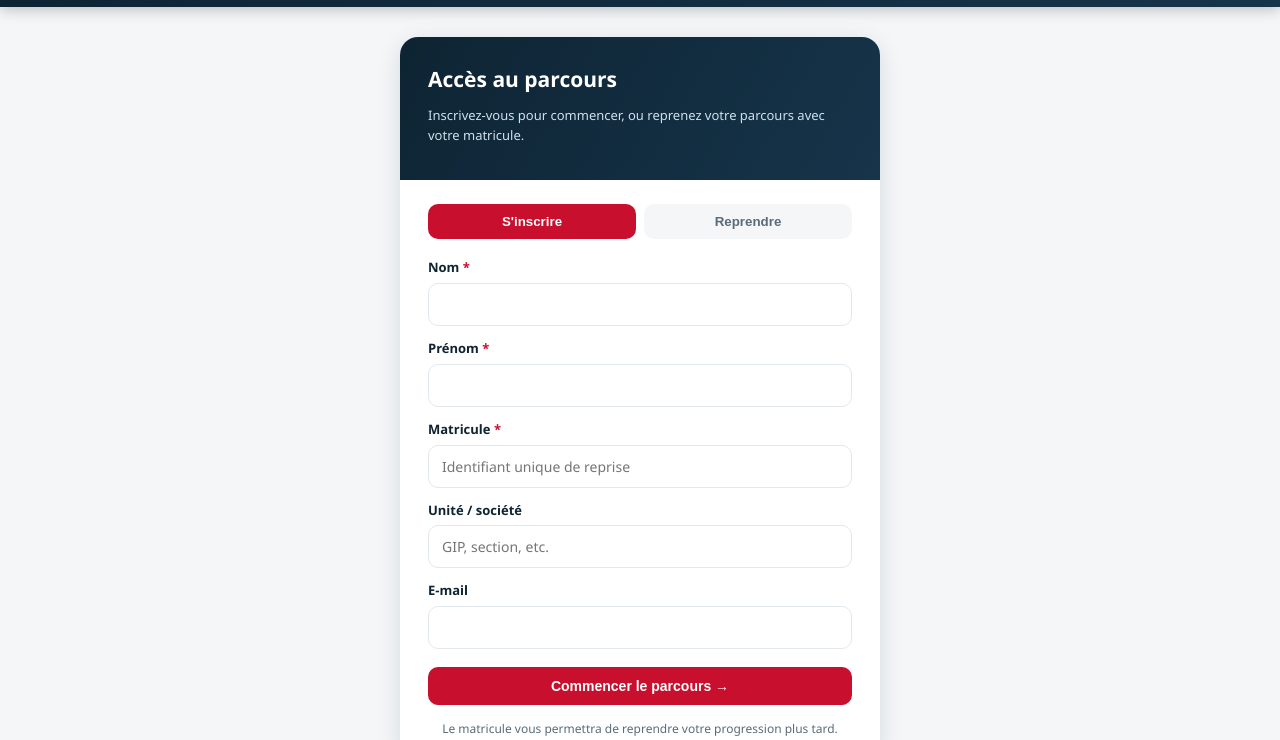
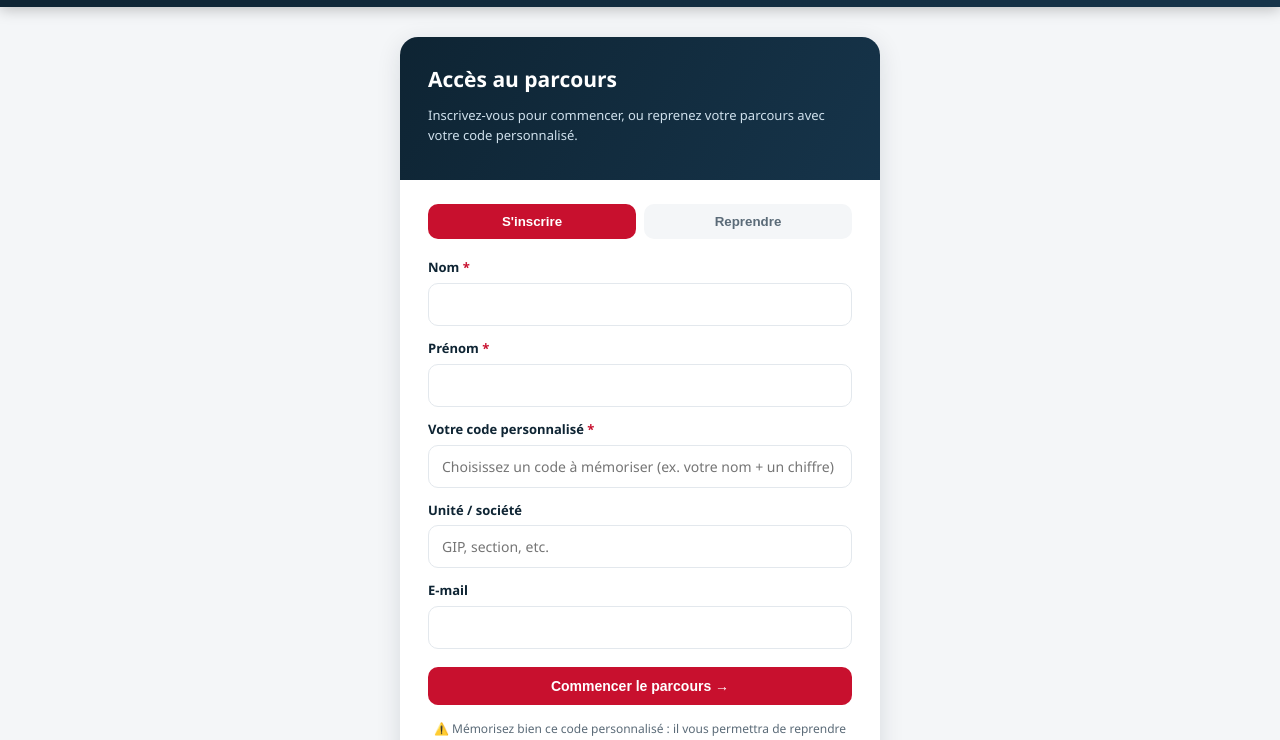
Before and after one commit to Alinber13/foad-gip-cod1, a website: page public/index.html in a window 1280 px wide. Shown: the part 59-799 px from the top of the page. Drawn offline with Linux system fonts and the light colour scheme.

Commit message:
Add files via upload

```diff
--- a/public/index.html
+++ b/public/index.html
@@ -44,7 +44,7 @@ function renderAuth(){
     `<a class="linkbtn" href="/admin">Espace formateur</a>`;
   document.getElementById('app').innerHTML = `
    <div class="auth-wrap"><div class="auth-card">
-    <div class="head"><h2>Accès au parcours</h2><p>Inscrivez-vous pour commencer, ou reprenez votre parcours avec votre matricule.</p></div>
+    <div class="head"><h2>Accès au parcours</h2><p>Inscrivez-vous pour commencer, ou reprenez votre parcours avec votre code personnalisé.</p></div>
     <div class="body">
       <div class="tabs">
         <button id="tabReg" class="on" onclick="switchTab('reg')">S'inscrire</button>
@@ -54,16 +54,16 @@ function renderAuth(){
       <div id="formReg">
         <div class="field"><label>Nom <span class="req">*</span></label><input id="r_nom" autocomplete="family-name"></div>
         <div class="field"><label>Prénom <span class="req">*</span></label><input id="r_prenom" autocomplete="given-name"></div>
-        <div class="field"><label>Matricule <span class="req">*</span></label><input id="r_mat" placeholder="Identifiant unique de reprise"></div>
+        <div class="field"><label>Votre code personnalisé <span class="req">*</span></label><input id="r_mat" placeholder="Choisissez un code à mémoriser (ex. votre nom + un chiffre)"></div>
         <div class="field"><label>Unité / société</label><input id="r_unite" placeholder="GIP, section, etc."></div>
         <div class="field"><label>E-mail</label><input id="r_email" type="email" autocomplete="email"></div>
         <button class="btn fullbtn" onclick="doRegister()">Commencer le parcours →</button>
-        <div class="hint">Le matricule vous permettra de reprendre votre progression plus tard.</div>
+        <div class="hint">⚠️ Mémorisez bien ce code personnalisé : il vous permettra de reprendre votre parcours là où vous l'avez laissé.</div>
       </div>
       <div id="formLog" style="display:none">
-        <div class="field"><label>Matricule <span class="req">*</span></label><input id="l_mat" placeholder="Votre matricule d'inscription"></div>
+        <div class="field"><label>Votre code personnalisé <span class="req">*</span></label><input id="l_mat" placeholder="Le code que vous avez mémorisé à l'inscription"></div>
         <button class="btn blue fullbtn" onclick="doLogin()">Reprendre mon parcours →</button>
-        <div class="hint">Saisissez le matricule utilisé lors de votre inscription.</div>
+        <div class="hint">Saisissez le code personnalisé choisi lors de votre inscription.</div>
       </div>
     </div>
    </div></div>`;
@@ -83,7 +83,7 @@ async function doRegister(){
     nom: val('r_nom'), prenom: val('r_prenom'), matricule: val('r_mat'),
     unite: val('r_unite'), email: val('r_email')
   };
-  if(!body.nom || !body.prenom || !body.matricule){ showMsg('Nom, prénom et matricule sont obligatoires.'); return; }
+  if(!body.nom || !body.prenom || !body.matricule){ showMsg('Nom, prénom et code personnalisé sont obligatoires.'); return; }
   try{
     const d = await api('/api/register','POST',body);
     me = d.stagiaire; localStorage.setItem(LS, me.id);
@@ -92,7 +92,7 @@ async function doRegister(){
 }
 async function doLogin(){
   const mat = val('l_mat');
-  if(!mat){ showMsg('Matricule requis.'); return; }
+  if(!mat){ showMsg('Code personnalisé requis.'); return; }
   try{
     const d = await api('/api/login','POST',{matricule:mat});
     me = d.stagiaire; localStorage.setItem(LS, me.id);
```
